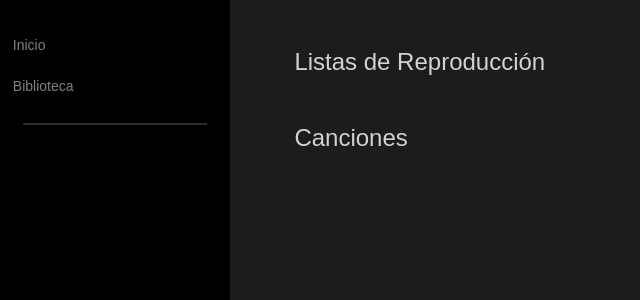
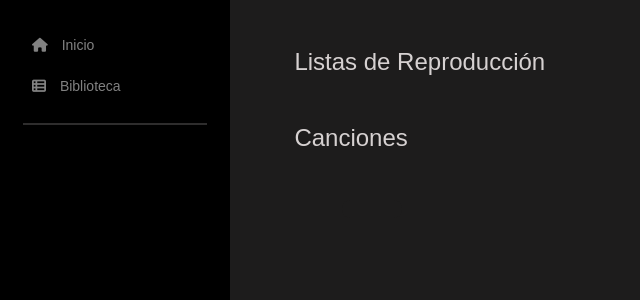
Before and after one commit to DiazD-2133/spotymine, a Django app: page / in a window 1280 px wide. Shown: the top 300 px of the page, without its empty margins (0-640 px from the left). Run offline with Django 4.2, Linux system fonts and the light colour scheme; data that the repository does not hold is empty; some web fonts are replaced.

Commit message:
fix sidebar scrolling

```diff
--- a/static/css/style.css
+++ b/static/css/style.css
@@ -69,7 +69,7 @@
 .sidenav {
   background-color: #000;
   width: 18%;
-  min-height: 100%;
+  height: 100%;
   position: fixed;
   overflow: auto;
   padding-top: 1.5rem;
@@ -84,16 +84,14 @@
   color: #d6d1d1;
 }
 
-.navbrand {
-  padding: 0.5rem;
-  text-align: center;
+.nav-item {
+  display: flex;
+  padding: 0.8rem 2rem;
+  font-weight: 500;
 }
 
-.nav-item {
-  display: flex;
-  justify-content: space-between;
-  padding: 0.8rem;
-  font-weight: 500;
+.nav-item a i {
+  margin-right: 10px;
 }
 
 .song-elements.active {
@@ -412,3 +410,30 @@ audio {
   display: flex;
   align-items: center;
 }
+
+@media screen and (min-width: 601px) {
+  /* Scrollbar */
+  /* width */
+  ::-webkit-scrollbar {
+    width: 10px;
+  }
+
+  /* Track */
+  ::-webkit-scrollbar-track {
+    background: #f1f1f1;
+  }
+
+  /* Handle */
+  ::-webkit-scrollbar-thumb {
+    background: #888;
+  }
+
+  /* Handle on hover */
+  ::-webkit-scrollbar-thumb:hover {
+    background: #555;
+  }
+
+  .sidenav {
+    padding-bottom: 100px;
+  }
+}
--- a/static/scripts/index.js
+++ b/static/scripts/index.js
@@ -1,4 +1,4 @@
-const sideBar = document.querySelector(".sidenav"),
+const sideBar = document.querySelector(".songs-container"),
   audio = document.querySelector("audio"),
   songLength = document.getElementById("SongLength"),
   divisor = document.querySelector(".divisor"),
--- a/templates/audios/base.html
+++ b/templates/audios/base.html
@@ -6,6 +6,7 @@
     <meta http-equiv="X-UA-Compatible" content="IE=edge" />
     <meta name="viewport" content="width=device-width, initial-scale=1.0" />
     <link rel="icon" href="{% static 'img/icon/love-song.png' %}" />
+    <link rel="stylesheet" href="https://cdnjs.cloudflare.com/ajax/libs/font-awesome/6.2.1/css/all.min.css" integrity="sha512-MV7K8+y+gLIBoVD59lQIYicR65iaqukzvf/nwasF0nqhPay5w/9lJmVM2hMDcnK1OnMGCdVK+iQrJ7lzPJQd1w==" crossorigin="anonymous" referrerpolicy="no-referrer" />
     <link rel="stylesheet" href="{% static 'css/style.css' %}" />
     <link rel="stylesheet" href="{% static 'css/responsive.css' %}" />
     <title>Spotimine</title>
@@ -49,12 +50,13 @@
 
       <nav class="sidenav">
         <div class="nav-item">
-          <a href="{% url 'audios:Index' %}"> Inicio </a>
+          <a href="{% url 'audios:Index' %}"><i class="fa-sharp fa-solid fa-house"></i> Inicio </a>
         </div>
         <div class="nav-item">
-          <a href="#"> Biblioteca </a>
+          <a href="#"><i class="fa-solid fa-table-list"></i> Biblioteca </a>
         </div>
         <div class="line"></div>
+        <div class="songs-container"></div>
       </nav>
 
       <div class="container">
```
